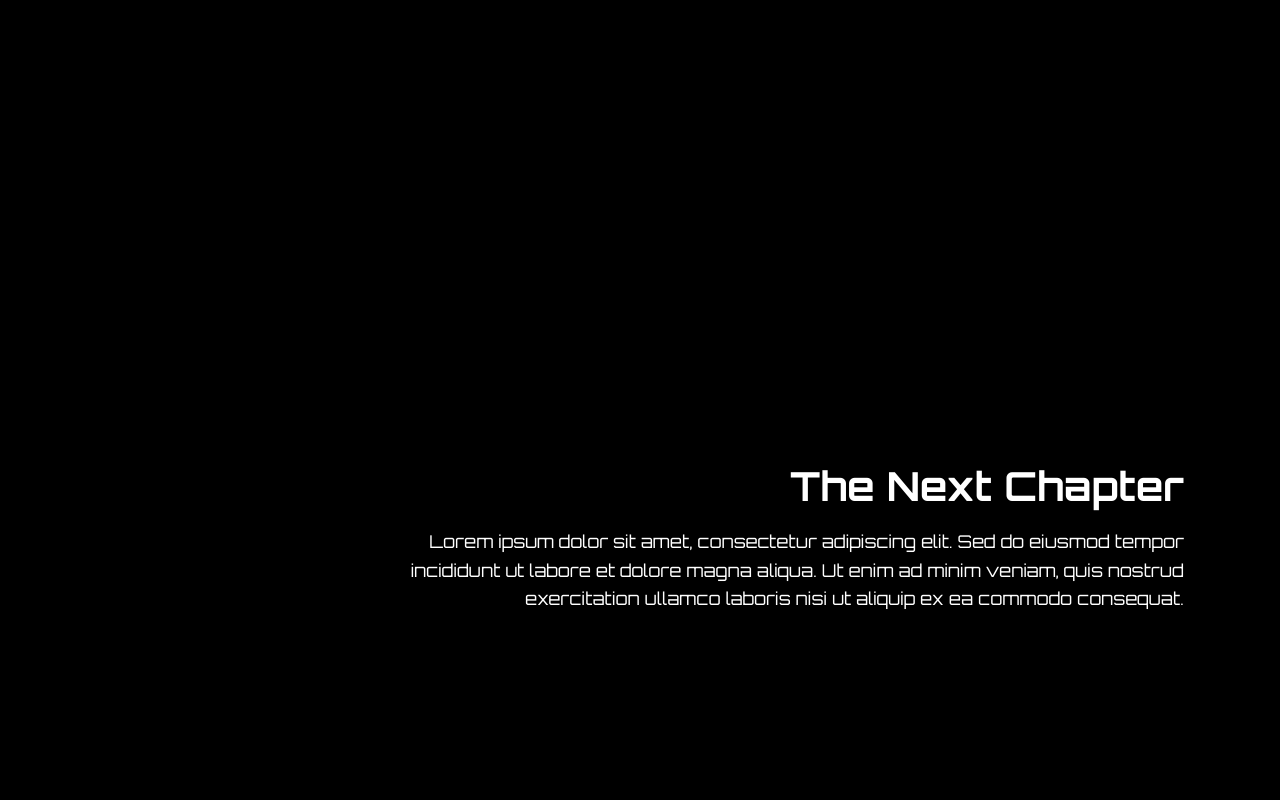
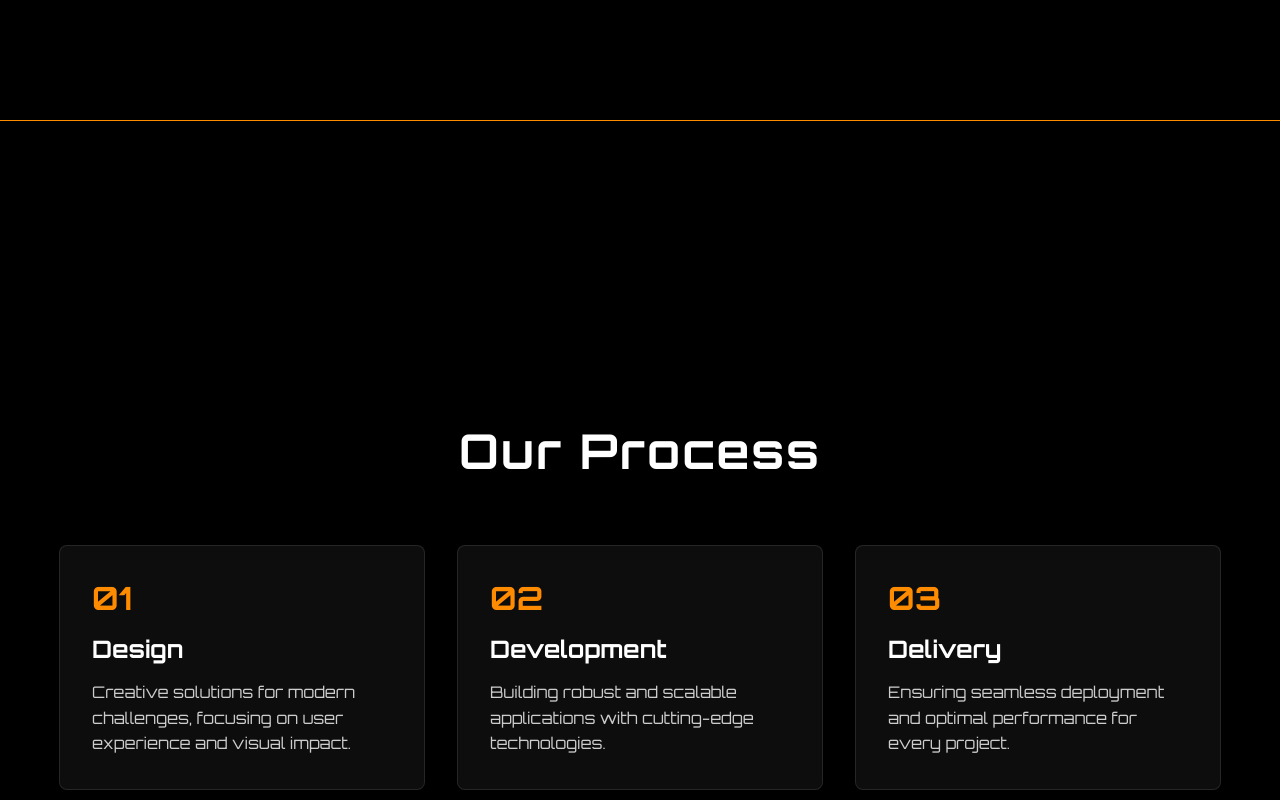
Before and after one commit to caioabrahao/threeJS-renderFrame, a website built with Vite: page index.html in a window 1280 px wide. Shown: the part 1480-2280 px from the top of the page. Built offline with nearby package versions, Linux system fonts and the light colour scheme; animation ran at ten frames a second.

Commit message:
added new section and refined animations

```diff
--- a/index.html
+++ b/index.html
@@ -30,6 +30,29 @@
         <p>Lorem ipsum dolor sit amet, consectetur adipiscing elit. Sed do eiusmod tempor incididunt ut labore et dolore magna aliqua. Ut enim ad minim veniam, quis nostrud exercitation ullamco laboris nisi ut aliquip ex ea commodo consequat.</p>
     </section>
 
+    <section class="cards-section">
+        <div class="section-content">
+            <h2 class="section-title">Our Process</h2>
+            <div class="cards-container">
+                <div class="card">
+                    <h3>01</h3>
+                    <h4>Design</h4>
+                    <p>Creative solutions for modern challenges, focusing on user experience and visual impact.</p>
+                </div>
+                <div class="card">
+                    <h3>02</h3>
+                    <h4>Development</h4>
+                    <p>Building robust and scalable applications with cutting-edge technologies.</p>
+                </div>
+                <div class="card">
+                    <h3>03</h3>
+                    <h4>Delivery</h4>
+                    <p>Ensuring seamless deployment and optimal performance for every project.</p>
+                </div>
+            </div>
+        </div>
+    </section>
+
     <section class="content content-right">
         <h2>The Next Chapter</h2>
         <p>Lorem ipsum dolor sit amet, consectetur adipiscing elit. Sed do eiusmod tempor incididunt ut labore et dolore magna aliqua. Ut enim ad minim veniam, quis nostrud exercitation ullamco laboris nisi ut aliquip ex ea commodo consequat.</p>
--- a/styles.css
+++ b/styles.css
@@ -31,8 +31,12 @@ canvas {
 .logo {
     color: white;
     font-size: 1.5rem;
-    font-weight: 700;
-    text-decoration: none;
+    font-weight: bold;
+    font-family: 'Orbitron', sans-serif;
+}
+
+.logo span {
+    color: #ff8c00;
 }
 
 .nav-links {
@@ -229,3 +233,91 @@ canvas {
         transform: translate(-var(--glitch-intensity), 0);
     }
 }
+
+.cards-section {
+    position: relative;
+    z-index: 2;
+    background: #000000;
+    min-height: 100vh;
+    display: flex;
+    align-items: center;
+    justify-content: center;
+    padding: 4rem 2rem;
+    border-top: 1px solid #ff8c00;
+    border-bottom: 1px solid #ff8c00;
+}
+
+.section-content {
+    width: 100%;
+    max-width: 1200px;
+    margin: 0 auto;
+}
+
+.section-title {
+    color: white;
+    font-size: 3rem;
+    font-family: 'Orbitron', sans-serif;
+    text-align: center;
+    margin-bottom: 4rem;
+    font-weight: 700;
+    letter-spacing: 2px;
+}
+
+.cards-container {
+    display: flex;
+    gap: 2rem;
+    max-width: 1200px;
+    margin: 0 auto;
+    flex-wrap: wrap;
+    justify-content: center;
+}
+
+.card {
+    background: rgba(255, 255, 255, 0.05);
+    border: 1px solid rgba(255, 255, 255, 0.1);
+    padding: 2rem;
+    border-radius: 8px;
+    width: 300px;
+    transition: transform 0.3s ease, background 0.3s ease;
+}
+
+.card:hover {
+    transform: translateY(-5px);
+    background: rgba(255, 255, 255, 0.08);
+}
+
+.card h3 {
+    color: #ff8c00;
+    font-size: 2rem;
+    margin: 0 0 1rem 0;
+    font-family: 'Orbitron', sans-serif;
+}
+
+.card h4 {
+    color: white;
+    font-size: 1.5rem;
+    margin: 0 0 1rem 0;
+    font-family: 'Orbitron', sans-serif;
+}
+
+.card p {
+    color: #cccccc;
+    line-height: 1.6;
+    margin: 0;
+}
+
+@media (max-width: 1024px) {
+    .cards-container {
+        gap: 1.5rem;
+    }
+
+    .card {
+        width: calc(50% - 1.5rem);
+    }
+}
+
+@media (max-width: 768px) {
+    .card {
+        width: 100%;
+    }
+}
--- a/three.js
+++ b/three.js
@@ -28,12 +28,17 @@ window.addEventListener('scroll', () => {
     const scrollPosition = window.scrollY;
     const windowHeight = window.innerHeight;
 
-    // Start animation immediately on first scroll
-    // Complete animation by the time we reach second section
-    const progress = Math.min(scrollPosition / windowHeight, 1);
-
-    // Move from center (0) to right (20)
-    targetX = progress * 20;
+    if (scrollPosition < windowHeight) {
+        // First section to second section (center to right)
+        const progress = Math.min(scrollPosition / windowHeight, 1);
+        targetX = progress * 20;
+    } else if (scrollPosition < windowHeight * 2) {
+        // Stay at right position during second section
+        targetX = 20;
+    } else {
+        // Move to left for cards section and stay there for the rest
+        targetX = -20;
+    }
 });
 
 // Animation function
```
